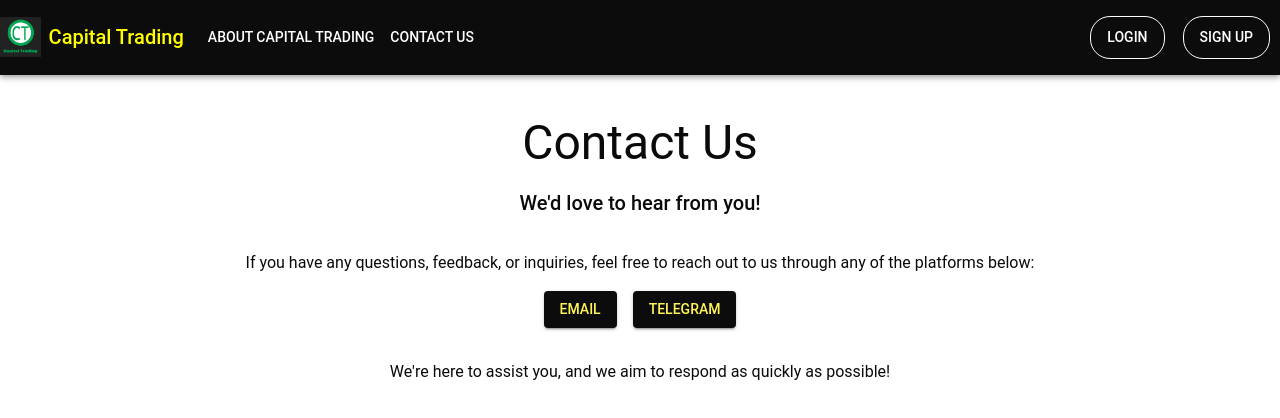
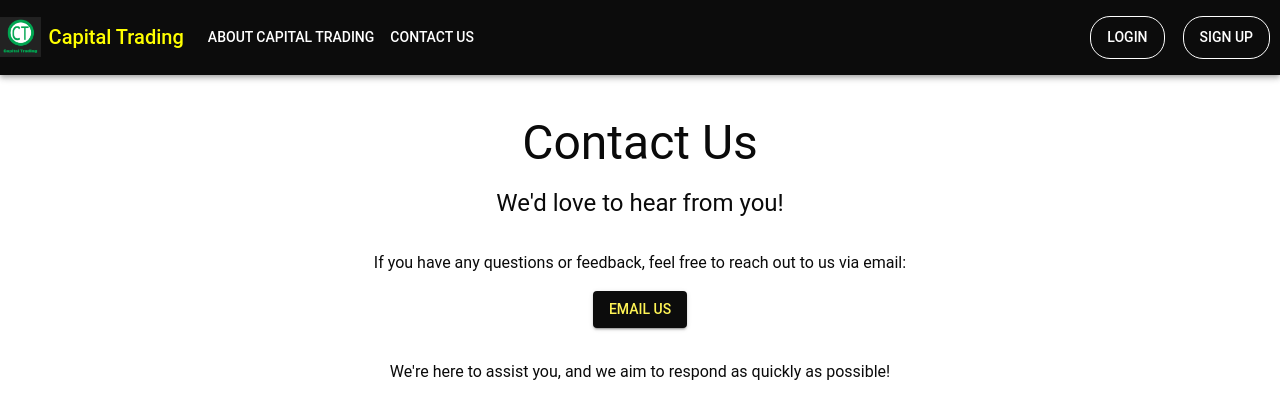
Before and after one commit to JohnDakultor/capital-trading, a React (Vite) app: page /contact in a window 1280 px wide. Shown: the top 418 px of the page. Built offline with nearby package versions, Linux system fonts and the light colour scheme.

Commit message:
removed telegram button on contact us page

```diff
--- a/src/pages/ContactPage.jsx
+++ b/src/pages/ContactPage.jsx
@@ -5,7 +5,7 @@ import Typography from "@mui/material/Typography";
 import Box from "@mui/material/Box";
 import Button from "@mui/material/Button";
 
-export default function Contact() {
+const Contact = () => {
   return (
     <div>
       <Header />
@@ -13,40 +13,31 @@ export default function Contact() {
         <Typography variant="h3" align="center" gutterBottom>
           Contact Us
         </Typography>
-        <Typography variant="h6" align="center" gutterBottom>
+        <Typography variant="h5" align="center" gutterBottom>
           We'd love to hear from you!
         </Typography>
         <Box sx={{ mt: 4, textAlign: "center" }}>
           <Typography variant="body1" paragraph>
-            If you have any questions, feedback, or inquiries, feel free to
-            reach out to us through any of the platforms below:
+            If you have any questions or feedback, feel free to reach out to us via email:
           </Typography>
           <Box sx={{ mt: 2 }}>
             <Button
               variant="contained"
               color="primary"
-              href="mailto:goldbluecorpsol@gmail.com"
+              href="mailto:capitaltrade818@gmail.com"
               target="_blank"
-              sx={{ mx: 1 }}
+              sx={{ mx: 2 }}
             >
-              Email
-            </Button>
-            <Button
-              variant="contained"
-              color="primary"
-              href="https://t.me/+639505832752" // Replace with the actual phone number or username
-              target="_blank"
-              sx={{ mx: 1 }}
-            >
-              Telegram
+              Email Us
             </Button>
           </Box>
           <Typography variant="body1" sx={{ mt: 4 }}>
-            We're here to assist you, and we aim to respond as quickly as
-            possible!
+            We're here to assist you, and we aim to respond as quickly as possible!
           </Typography>
         </Box>
       </Container>
     </div>
   );
-}
+};
+
+export default Contact;
```
